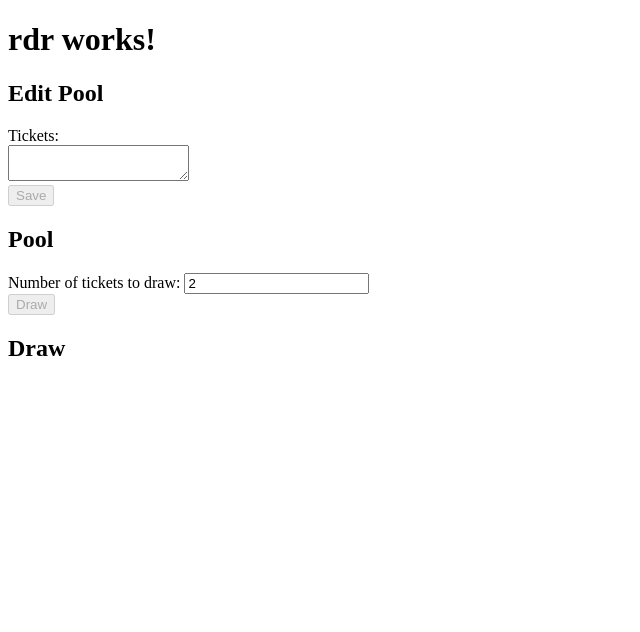
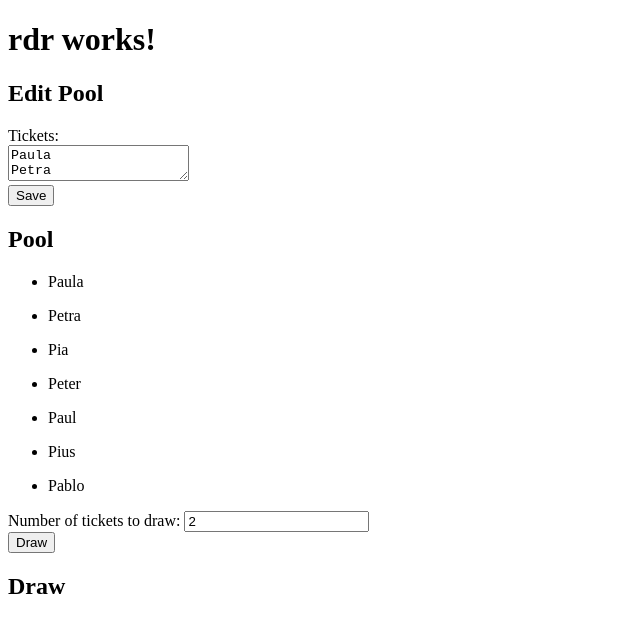
Before and after one commit to wingsuitist/randomdraw, an Angular app: page / in a window 1280 px wide. Shown: the top 632 px of the page, without its empty margins (0-640 px from the left). Built offline with nearby package versions, Linux system fonts and the light colour scheme.

Commit message:
ramdom draw

```diff
--- a/src/app/pool/pool.component.html
+++ b/src/app/pool/pool.component.html
@@ -10,16 +10,16 @@
 </form>
 
 <h2>Pool</h2>
-<ul *ngFor="let ticket of tickets | async">
+<ul *ngFor="let ticket of tickets">
   <li>{{ticket.name}}</li>
 </ul>
 <div>
   Number of tickets to draw:
   <input type="number" value="{{amountToDraw}}" [value]="amountToDraw" name="amountToDraw" #amountToDrawInput>
 </div>
-<button [disabled]="(tickets | async)?.length == 0" (click)="draw(amountToDrawInput.value)">Draw</button>
+<button [disabled]="tickets?.length == 0" (click)="draw(amountToDrawInput.value)">Draw</button>
 
 <h2>Draw</h2>
-<ul *ngFor="let ticket of ticketsDrawn | async">
+<ul *ngFor="let ticket of ticketsDrawn">
   <li>{{ticket.name}}</li>
 </ul>
--- a/src/app/pool/pool.component.ts
+++ b/src/app/pool/pool.component.ts
@@ -9,8 +9,8 @@ import { TicketService, Ticket } from './shared';
   styleUrls: ['./pool.component.css']
 })
 export class PoolComponent implements OnInit {
-  tickets: Observable<Ticket[]>;
-  ticketsDrawn: Observable<Ticket[]>;
+  tickets: Ticket[];
+  ticketsDrawn: Ticket[];
   amountToDraw: number = 2;
   ticketsString: string = '';
 
@@ -19,31 +19,38 @@ export class PoolComponent implements OnInit {
   ) { }
 
   ngOnInit() {
-    this.tickets = this.ticketService.getAll();
-    this.tickets.subscribe(
-      (tickets) => {
-        this.ticketsString = '';
-        tickets.map(ticket => {
-          this.ticketsString += "\n" + ticket.name;
-        })
-      }
-    )
+    this.fetchTickets(this.ticketService.getAll())
   }
 
   replace() {
-    const tickets = [];
+    const newTickets = [];
     let currentId = 0;
     this.ticketsString.split("\n").map(
       (line) => {
-        tickets.unshift(
-          new Ticket(currentId, line.trim())
-        );
+        if(line.length > 0) {
+          newTickets.unshift(new Ticket(currentId, line.trim()));
+        }
       }
     );
-    this.tickets = this.ticketService.replace(tickets);
+    this.fetchTickets(this.ticketService.replace(newTickets));
+  }
+
+  fetchTickets(ticketObs: Observable<Ticket[]>) {
+    ticketObs.subscribe((tickets) => {
+        this.tickets = tickets;
+        this.ticketsString = '';
+        this.tickets.map((ticket, index) => {
+          this.ticketsString += index > 0 ? "\n" : "";
+          this.ticketsString += ticket.name;
+          return ticket;
+        });
+    });
   }
 
   draw(amountToDraw: number) {
-    this.ticketsDrawn = this.ticketService.draw(+amountToDraw);
+    this.ticketService.draw(+amountToDraw).subscribe(
+      (ticketsDrawn) => {
+        this.ticketsDrawn = ticketsDrawn;
+      });
   }
 }
--- a/src/app/pool/shared/ticket.service.ts
+++ b/src/app/pool/shared/ticket.service.ts
@@ -8,24 +8,33 @@ import { Ticket } from './ticket.model';
 
 @Injectable()
 export class TicketService {
-  private tickets: Observable<Ticket[]> = Observable.of([]);
+  private tickets: Ticket[] = [
+    new Ticket(1, "Paula"),
+    new Ticket(1, "Petra"),
+    new Ticket(1, "Pia"),
+    new Ticket(1, "Peter"),
+    new Ticket(1, "Paul"),
+    new Ticket(1, "Pius"),
+    new Ticket(1, "Pablo")
+  ];
 
   constructor() { }
 
   replace(tickets: Ticket[]): Observable<Ticket[]> {
-    this.tickets = Observable.of(tickets);
-    return this.tickets;
+    this.tickets = tickets;
+    return Observable.of(this.tickets);
   }
 
   draw(amount: number): Observable<Ticket[]> {
     return this.getAll().map(
       (tickets) => {
+        const ticketPool = tickets.slice()
         const drawnTickets: Ticket[] = [];
         while(drawnTickets.length < amount) {
-          let randomKey = Math.floor(Math.random() * tickets.length);
-          drawnTickets.push(tickets[randomKey]);
-          tickets.splice(randomKey);
-          if(tickets.length < (amount-drawnTickets.length)) {
+          let randomKey = Math.floor(Math.random() * ticketPool.length);
+          drawnTickets.push(ticketPool[randomKey]);
+          ticketPool.splice(randomKey);
+          if(ticketPool.length < (amount-drawnTickets.length)) {
             break;
           }
         }
@@ -35,6 +44,6 @@ export class TicketService {
   }
 
   getAll(): Observable<Ticket[]> {
-    return this.tickets;
+    return Observable.of(this.tickets);
   }
 }
```
